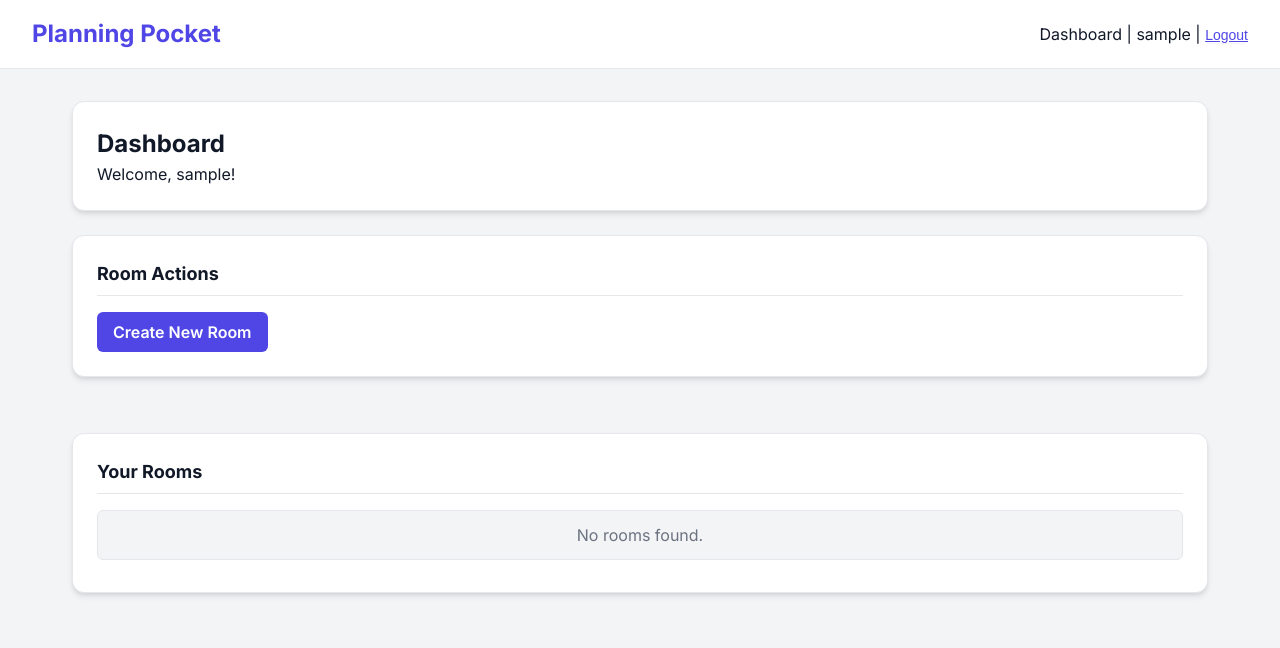
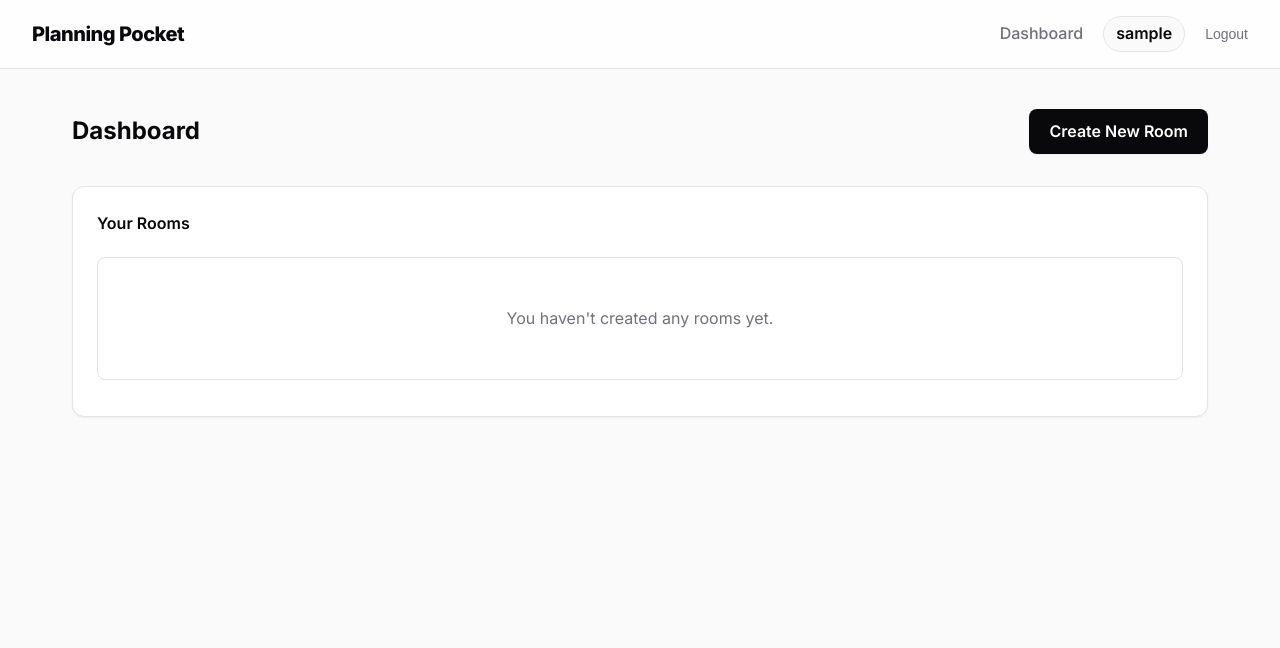
Before and after one commit to Blandskron/planning-pocket, a Django app: page /accounts/dashboard/ in a window 1280 px wide. Shown: the top 648 px of the page. Run offline with Django 5.2, Linux system fonts and the light colour scheme; the visitor is signed in with stand-in values (Sample User, id 1); data that the repository does not hold is empty.

Commit message:
feat(ui): Complete SaaS UI overhaul with Glassmorphism, Micro-interactions, and Vercel-like design

```diff
--- a/static/css/style.css
+++ b/static/css/style.css
@@ -1,21 +1,42 @@
-@import url('https://fonts.googleapis.com/css2?family=Inter:wght@400;500;600;700&display=swap');
+@import url('https://fonts.googleapis.com/css2?family=Inter:wght@400;500;600;700;800&display=swap');
 
 :root {
-  --primary: #4f46e5;
-  --primary-hover: #4338ca;
-  --bg-color: #f3f4f6;
+  /* Colors - Modern Vercel/Linear inspired palette */
+  --bg-color: #fafafa;
   --surface: #ffffff;
-  --text-main: #111827;
-  --text-muted: #6b7280;
-  --border-color: #e5e7eb;
-  --card-bg: #ffffff;
-  --card-selected: #4f46e5;
+  --surface-hover: #f4f4f5;
+
+  --text-main: #09090b;
+  --text-muted: #71717a;
+
+  --border-color: #e4e4e7;
+  --border-focus: #18181b;
+
+  --primary: #09090b;      /* Sleek Black for main actions */
+  --primary-hover: #27272a;
+  --primary-text: #ffffff;
+
+  --accent: #3b82f6;       /* Electric blue for selected states */
+  --accent-light: #eff6ff;
+
   --success: #10b981;
+  --success-light: #d1fae5;
   --danger: #ef4444;
-  --font-family: 'Inter', system-ui, -apple-system, sans-serif;
+  --danger-light: #fee2e2;
+
+  --font-family: 'Inter', -apple-system, BlinkMacSystemFont, "Segoe UI", Roboto, sans-serif;
+
+  /* Shadows */
   --shadow-sm: 0 1px 2px 0 rgba(0, 0, 0, 0.05);
-  --shadow-md: 0 4px 6px -1px rgba(0, 0, 0, 0.1), 0 2px 4px -1px rgba(0, 0, 0, 0.06);
-  --shadow-lg: 0 10px 15px -3px rgba(0, 0, 0, 0.1), 0 4px 6px -2px rgba(0, 0, 0, 0.05);
+  --shadow-md: 0 4px 6px -1px rgba(0, 0, 0, 0.05), 0 2px 4px -2px rgba(0, 0, 0, 0.05);
+  --shadow-lg: 0 10px 25px -5px rgba(0, 0, 0, 0.1), 0 8px 10px -6px rgba(0, 0, 0, 0.1);
+  --shadow-float: 0 20px 40px -10px rgba(0, 0, 0, 0.15);
+
+  /* Radii */
+  --radius-md: 8px;
+  --radius-lg: 12px;
+  --radius-xl: 16px;
+  --radius-pill: 9999px;
 }
 
 * {
@@ -28,51 +49,77 @@ body {
   font-family: var(--font-family);
   background-color: var(--bg-color);
   color: var(--text-main);
-  line-height: 1.5;
+  line-height: 1.6;
+  -webkit-font-smoothing: antialiased;
+  -moz-osx-font-smoothing: grayscale;
 }
 
+/* Header */
 header {
-  background-color: var(--surface);
+  background-color: rgba(255, 255, 255, 0.8);
+  backdrop-filter: blur(12px);
+  -webkit-backdrop-filter: blur(12px);
   border-bottom: 1px solid var(--border-color);
   padding: 1rem 2rem;
   display: flex;
   justify-content: space-between;
   align-items: center;
+  position: sticky;
+  top: 0;
+  z-index: 40;
 }
 
 header h1 {
-  font-size: 1.5rem;
-  font-weight: 700;
+  font-size: 1.25rem;
+  font-weight: 800;
+  letter-spacing: -0.025em;
   color: var(--primary);
+  display: flex;
+  align-items: center;
+  gap: 0.5rem;
 }
 
 .container {
   max-width: 1200px;
   margin: 0 auto;
-  padding: 2rem;
+  padding: 2.5rem 2rem;
 }
 
-/* Forms */
+/* Forms & Inputs */
 input, textarea, select {
   width: 100%;
-  padding: 0.5rem;
-  margin-bottom: 1rem;
+  padding: 0.75rem 1rem;
+  margin-bottom: 1.25rem;
+  background-color: var(--bg-color);
   border: 1px solid var(--border-color);
-  border-radius: 0.375rem;
+  border-radius: var(--radius-md);
   font-family: inherit;
+  font-size: 0.875rem;
+  transition: all 0.2s ease;
+  outline: none;
 }
 
+input:focus, textarea:focus, select:focus {
+  border-color: var(--border-focus);
+  box-shadow: 0 0 0 1px var(--border-focus);
+}
+
+/* Buttons */
 button {
   background-color: var(--primary);
-  color: white;
-  border: none;
-  padding: 0.5rem 1rem;
-  border-radius: 0.375rem;
+  color: var(--primary-text);
+  border: 1px solid transparent;
+  padding: 0.625rem 1.25rem;
+  border-radius: var(--radius-md);
   cursor: pointer;
-  font-weight: 500;
+  font-weight: 600;
   font-size: 0.875rem;
-  transition: all 0.2s ease-in-out;
+  transition: all 0.15s ease;
   box-shadow: var(--shadow-sm);
+  display: inline-flex;
+  align-items: center;
+  justify-content: center;
+  gap: 0.5rem;
 }
 
 button:hover:not(:disabled) {
@@ -83,32 +130,34 @@ button:hover:not(:disabled) {
 
 button:active:not(:disabled) {
   transform: translateY(0);
-  box-shadow: var(--shadow-sm);
 }
 
 button:disabled {
-  background-color: var(--border-color);
-  color: var(--text-muted);
+  opacity: 0.5;
   cursor: not-allowed;
+  transform: none;
   box-shadow: none;
 }
 
 button.danger {
-  background-color: var(--danger);
+  background-color: var(--surface);
+  color: var(--danger);
+  border-color: var(--border-color);
 }
-
 button.danger:hover:not(:disabled) {
-  background-color: #dc2626;
+  background-color: var(--danger-light);
+  border-color: var(--danger);
 }
 
 /* Layout for Room Detail */
 .room-layout {
   display: grid;
-  grid-template-columns: 320px 1fr;
-  gap: 2rem;
+  grid-template-columns: 340px 1fr;
+  gap: 2.5rem;
+  align-items: start;
 }
 
-@media (max-width: 768px) {
+@media (max-width: 900px) {
   .room-layout {
     grid-template-columns: 1fr;
   }
@@ -118,17 +167,20 @@ button.danger:hover:not(:disabled) {
 .panel {
   background-color: var(--surface);
   border: 1px solid var(--border-color);
-  border-radius: 0.75rem;
+  border-radius: var(--radius-lg);
   padding: 1.5rem;
   margin-bottom: 1.5rem;
-  box-shadow: var(--shadow-md);
+  box-shadow: var(--shadow-sm);
 }
 
 .panel h3 {
-  margin-bottom: 1rem;
-  font-size: 1.125rem;
-  border-bottom: 1px solid var(--border-color);
-  padding-bottom: 0.5rem;
+  margin-bottom: 1.25rem;
+  font-size: 1rem;
+  font-weight: 600;
+  color: var(--text-main);
+  display: flex;
+  align-items: center;
+  justify-content: space-between;
 }
 
 /* Issues List */
@@ -136,122 +188,190 @@ button.danger:hover:not(:disabled) {
   list-style: none;
 }
 .issue-list li {
-  padding: 0.75rem;
+  padding: 0.875rem 1rem;
   border: 1px solid var(--border-color);
-  border-radius: 0.375rem;
-  margin-bottom: 0.5rem;
+  border-radius: var(--radius-md);
+  margin-bottom: 0.75rem;
   display: flex;
   justify-content: space-between;
   align-items: center;
-  background-color: var(--bg-color);
+  background-color: var(--surface);
+  transition: border-color 0.2s;
+}
+.issue-list li:hover {
+  border-color: var(--text-muted);
 }
 .issue-list li strong {
   color: var(--primary);
+  font-weight: 600;
+  font-size: 0.875rem;
+}
+.issue-list li span {
+  font-size: 0.875rem;
+  color: var(--text-muted);
 }
 
 /* Voting Desk / Cards */
 .deck {
   display: flex;
   flex-wrap: wrap;
-  gap: 1rem;
+  gap: 1.25rem;
   justify-content: center;
-  margin-bottom: 2rem;
+  margin-top: 2rem;
+  margin-bottom: 3rem;
+  perspective: 1000px;
 }
 
 .poker-card {
-  width: 64px;
-  height: 96px;
-  background-color: var(--card-bg);
-  border: 2px solid var(--border-color);
-  border-radius: 0.5rem;
+  width: 72px;
+  height: 104px;
+  background-color: var(--surface);
+  border: 1px solid var(--border-color);
+  border-radius: var(--radius-lg);
   display: flex;
   justify-content: center;
   align-items: center;
-  font-size: 1.5rem;
+  font-size: 1.75rem;
   font-weight: 700;
   cursor: pointer;
-  color: var(--primary);
+  color: var(--text-main);
   box-shadow: var(--shadow-sm);
-  transition: all 0.2s cubic-bezier(0.4, 0, 0.2, 1);
+  transition: all 0.25s cubic-bezier(0.34, 1.56, 0.64, 1);
   padding: 0;
+  position: relative;
+}
+
+.poker-card::before {
+  content: '';
+  position: absolute;
+  top: 0; left: 0; right: 0; bottom: 0;
+  border-radius: inherit;
+  box-shadow: 0 0 0 2px var(--accent);
+  opacity: 0;
+  transition: opacity 0.2s;
 }
 
 .poker-card:hover {
-  transform: translateY(-8px);
-  border-color: var(--primary);
-  box-shadow: var(--shadow-md);
+  transform: translateY(-10px) rotateX(5deg);
+  box-shadow: var(--shadow-float);
+  border-color: transparent;
+}
+.poker-card:hover::before {
+  opacity: 0.3;
 }
 
 .poker-card.selected {
-  background-color: var(--card-selected);
+  background-color: var(--accent);
   color: white;
-  border-color: var(--primary);
-  transform: translateY(-12px);
-  box-shadow: var(--shadow-lg);
+  border-color: transparent;
+  transform: translateY(-16px) scale(1.05);
+  box-shadow: 0 20px 25px -5px rgba(59, 130, 246, 0.4), 0 8px 10px -6px rgba(59, 130, 246, 0.2);
+}
+.poker-card.selected::before {
+  display: none;
+}
+.poker-card.selected:active {
+  transform: translateY(-10px) scale(0.95);
 }
 
 /* Participants List */
 .participants-grid {
-  display: grid;
-  grid-template-columns: repeat(auto-fill, minmax(160px, 1fr));
-  gap: 1rem;
+  display: flex;
+  flex-direction: column;
+  gap: 0.75rem;
 }
 
 .participant-card {
+  display: flex;
+  align-items: center;
+  justify-content: space-between;
   background-color: var(--surface);
   border: 1px solid var(--border-color);
-  border-radius: 0.5rem;
-  padding: 1rem;
-  text-align: center;
+  border-radius: var(--radius-md);
+  padding: 0.75rem 1rem;
   box-shadow: var(--shadow-sm);
-  transition: transform 0.2s;
+  transition: transform 0.2s ease, box-shadow 0.2s ease;
+}
+.participant-card:hover {
+  transform: translateX(4px);
+  border-color: var(--text-muted);
 }
 
-.participant-card:hover {
-  transform: translateY(-2px);
+.participant-info {
+  display: flex;
+  align-items: center;
+  gap: 0.75rem;
+}
+
+.participant-avatar {
+  width: 32px;
+  height: 32px;
+  background-color: var(--bg-color);
+  border: 1px solid var(--border-color);
+  border-radius: 50%;
+  display: flex;
+  align-items: center;
+  justify-content: center;
+  font-weight: 600;
+  font-size: 0.75rem;
+  color: var(--text-muted);
 }
 
 .participant-name {
-  font-weight: 600;
-  margin-bottom: 0.75rem;
+  font-weight: 500;
+  font-size: 0.875rem;
   white-space: nowrap;
   overflow: hidden;
   text-overflow: ellipsis;
+  max-width: 140px;
 }
 
 .vote-status {
-  display: inline-block;
+  display: flex;
+  align-items: center;
+  justify-content: center;
   padding: 0.25rem 0.75rem;
-  border-radius: 9999px;
+  border-radius: var(--radius-pill);
   font-size: 0.75rem;
   font-weight: 600;
   transition: all 0.3s;
+  min-width: 60px;
 }
-.status-thinking { background-color: #f3f4f6; color: var(--text-muted); }
-.status-voted { background-color: #d1fae5; color: #065f46; }
-.status-revealed { font-size: 1.5rem; color: var(--primary); background: transparent; padding: 0; }
+.status-thinking { background-color: var(--bg-color); color: var(--text-muted); border: 1px dashed var(--border-color); }
+.status-voted { background-color: var(--success-light); color: var(--success); }
+.status-revealed { font-size: 1.25rem; font-weight: 800; color: var(--text-main); background: transparent; padding: 0; min-width: auto; }
 
 .controls-row {
   display: flex;
-  gap: 0.5rem;
-  margin-bottom: 1rem;
+  flex-wrap: wrap;
+  gap: 0.75rem;
+  margin-bottom: 1.5rem;
 }
 
 /* Toast */
 #toast {
   position: fixed;
-  bottom: 1rem;
-  right: 1rem;
+  bottom: 2rem;
+  right: 2rem;
   padding: 1rem 1.5rem;
-  border-radius: 0.5rem;
+  border-radius: var(--radius-md);
+  background-color: rgba(9, 9, 11, 0.9);
+  backdrop-filter: blur(8px);
+  -webkit-backdrop-filter: blur(8px);
   color: white;
+  font-size: 0.875rem;
   font-weight: 500;
-  box-shadow: var(--shadow-lg);
-  transform: translateY(150%);
-  transition: transform 0.3s ease-in-out;
+  box-shadow: var(--shadow-float);
+  transform: translateY(150%) scale(0.9);
+  opacity: 0;
+  transition: all 0.4s cubic-bezier(0.175, 0.885, 0.32, 1.275);
   z-index: 50;
+  display: flex;
+  align-items: center;
+  gap: 0.5rem;
 }
 
 #toast.show {
-  transform: translateY(0);
+  transform: translateY(0) scale(1);
+  opacity: 1;
 }
--- a/templates/accounts/dashboard.html
+++ b/templates/accounts/dashboard.html
@@ -1,34 +1,30 @@
 {% extends 'base.html' %}
 {% block content %}
-<div class="panel">
+<div style="display:flex; justify-content:space-between; align-items:center; margin-bottom: 2rem;">
     <h2>Dashboard</h2>
-    <p>Welcome, {{ user.username }}!</p>
-</div>
-
-<div class="room-layout" style="grid-template-columns: 1fr;">
-    <div class="panel">
-        <h3>Room Actions</h3>
-        <a href="{% url 'create_room' %}" style="display:inline-block; background-color:var(--primary); color:white; padding:0.5rem 1rem; border-radius:0.375rem; text-decoration:none; font-weight:600;">Create New Room</a>
+    <a href="{% url 'create_room' %}" style="display:inline-flex; align-items:center; background-color:var(--primary); color:var(--primary-text); padding:0.625rem 1.25rem; border-radius:var(--radius-md); text-decoration:none; font-weight:600; box-shadow:var(--shadow-sm); transition:transform 0.15s, box-shadow 0.15s;" onmouseover="this.style.transform='translateY(-1px)'; this.style.boxShadow='var(--shadow-md)';" onmouseout="this.style.transform='translateY(0)'; this.style.boxShadow='var(--shadow-sm)';">Create New Room</a>
 </div>
 
 <div class="panel">
     <h3>Your Rooms</h3>
     <ul class="issue-list">
         {% for room in rooms %}
-                <li>
-                    <div>
-                        <strong>{{ room.name }}</strong>
-                        <span style="color:var(--text-muted); font-size:0.875rem; margin-left:0.5rem;">({{ room.status }})</span>
+            <li style="padding: 1rem 1.5rem;">
+                <div style="display:flex; flex-direction:column; gap:0.25rem;">
+                    <strong style="font-size:1rem;">{{ room.name }}</strong>
+                    <span style="font-size:0.75rem; color:var(--text-muted);">Created on {{ room.created_at|date:"M d, Y" }}</span>
                 </div>
-                    <div>
-                        <a href="{% url 'room_detail' room.public_id %}" style="text-decoration:none; margin-right: 1rem;">Enter Room</a>
-                        <span style="font-family:monospace; background:var(--bg-color); padding:0.25rem; border-radius:0.25rem;">ID: {{ room.public_id }}</span>
+                <div style="display:flex; align-items:center; gap: 1rem;">
+                    <div class="vote-status {% if room.status == 'active' %}status-voted{% else %}status-thinking{% endif %}">
+                        {{ room.status|title }}
+                    </div>
+                    <span style="font-family:monospace; font-size:0.875rem; background:var(--bg-color); padding:0.25rem 0.5rem; border-radius:var(--radius-md); border:1px solid var(--border-color);">{{ room.public_id }}</span>
+                    <a href="{% url 'room_detail' room.public_id %}" style="text-decoration:none; color:var(--accent); font-weight:600;">Enter &rarr;</a>
                 </div>
             </li>
         {% empty %}
-                <li style="justify-content: center; color: var(--text-muted);">No rooms found.</li>
+            <li style="justify-content: center; color: var(--text-muted); padding: 3rem;">You haven't created any rooms yet.</li>
         {% endfor %}
     </ul>
 </div>
-</div>
 {% endblock %}
--- a/templates/base.html
+++ b/templates/base.html
@@ -9,17 +9,18 @@
 </head>
 <body>
     <header>
-        <h1>Planning Pocket</h1>
-        <div>
+        <h1><a href="{% url 'dashboard' %}" style="text-decoration:none; color:inherit;">Planning Pocket</a></h1>
+        <div style="display:flex; gap:1.25rem; align-items:center;">
             {% if user.is_authenticated %}
-                <a href="{% url 'dashboard' %}" style="text-decoration:none; color:inherit;">Dashboard</a> |
-                <span>{{ user.username }}</span> |
-                <form action="{% url 'logout' %}" method="post" style="display:inline;">
+                <a href="{% url 'dashboard' %}" style="text-decoration:none; color:var(--text-muted); font-weight:500;">Dashboard</a>
+                <span style="color:var(--text-main); font-weight:600; padding: 0.25rem 0.75rem; background-color:var(--bg-color); border-radius:var(--radius-pill); border: 1px solid var(--border-color);">{{ user.username }}</span>
+                <form action="{% url 'logout' %}" method="post" style="display:inline; margin:0;">
                     {% csrf_token %}
-                    <button type="submit" style="background:none; color:var(--primary); border:none; padding:0; font-weight:normal; text-decoration:underline;">Logout</button>
+                    <button type="submit" style="background:none; color:var(--text-muted); border:none; padding:0; box-shadow:none; font-weight:500;">Logout</button>
                 </form>
             {% else %}
-                <a href="{% url 'login' %}">Login</a> | <a href="{% url 'register' %}">Register</a>
+                <a href="{% url 'login' %}" style="text-decoration:none; color:var(--text-muted); font-weight:500;">Login</a>
+                <a href="{% url 'register' %}" style="text-decoration:none; color:var(--primary-text); background-color:var(--primary); padding:0.5rem 1rem; border-radius:var(--radius-md); font-weight:500;">Register</a>
             {% endif %}
         </div>
     </header>
```
Also changed, not shown: templates/rooms/room_detail.html (+8 -2 lines). Lines whose indentation alone changed are shown as unchanged.
